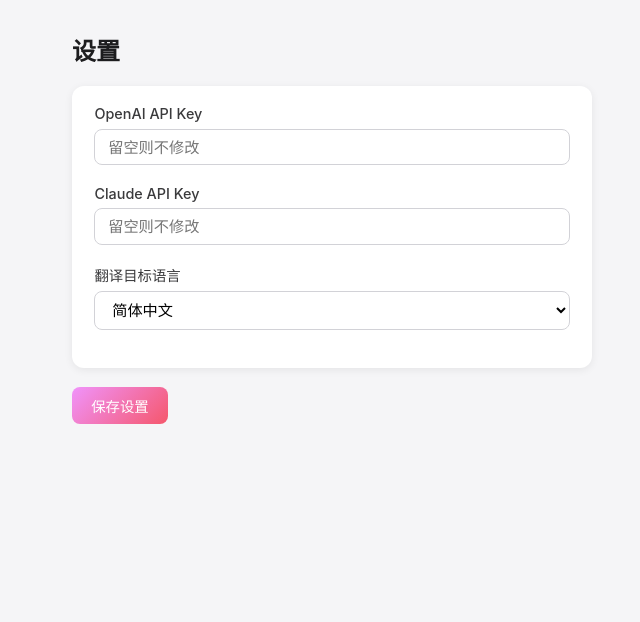
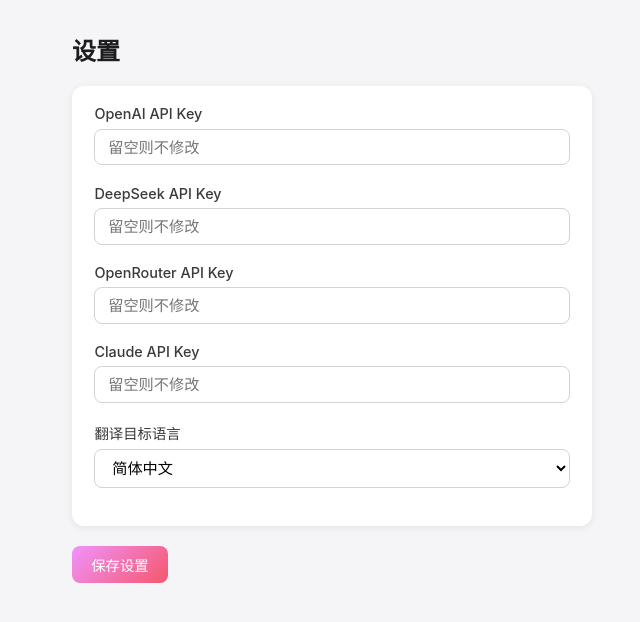
Before and after one commit to jxswcy/rssweb, a FastAPI app: page /settings in a window 1280 px wide. Shown: the part 56-678 px from the top of the page, without its empty margins (308-948 px from the left). Run offline with FastAPI, Linux system fonts and the light colour scheme; data that the repository does not hold is empty.

Commit message:
feat: add DeepSeek and OpenRouter API key inputs to settings page

```diff
--- a/app/templates/settings.html
+++ b/app/templates/settings.html
@@ -18,6 +18,20 @@
             {% if openai_key_set %}<span style="color:#34c759;font-size:0.8rem;">（已设置）</span>{% endif %}
           </label>
           <input type="password" id="openai_api_key" name="openai_api_key" placeholder="留空则不修改">
+        </div>
+        <div class="form-group">
+          <label for="deepseek_api_key">
+            DeepSeek API Key
+            {% if deepseek_key_set %}<span style="color:#34c759;font-size:0.8rem;">（已设置）</span>{% endif %}
+          </label>
+          <input type="password" id="deepseek_api_key" name="deepseek_api_key" placeholder="留空则不修改">
+        </div>
+        <div class="form-group">
+          <label for="openrouter_api_key">
+            OpenRouter API Key
+            {% if openrouter_key_set %}<span style="color:#34c759;font-size:0.8rem;">（已设置）</span>{% endif %}
+          </label>
+          <input type="password" id="openrouter_api_key" name="openrouter_api_key" placeholder="留空则不修改">
         </div>
         <div class="form-group">
           <label for="claude_api_key">
```
